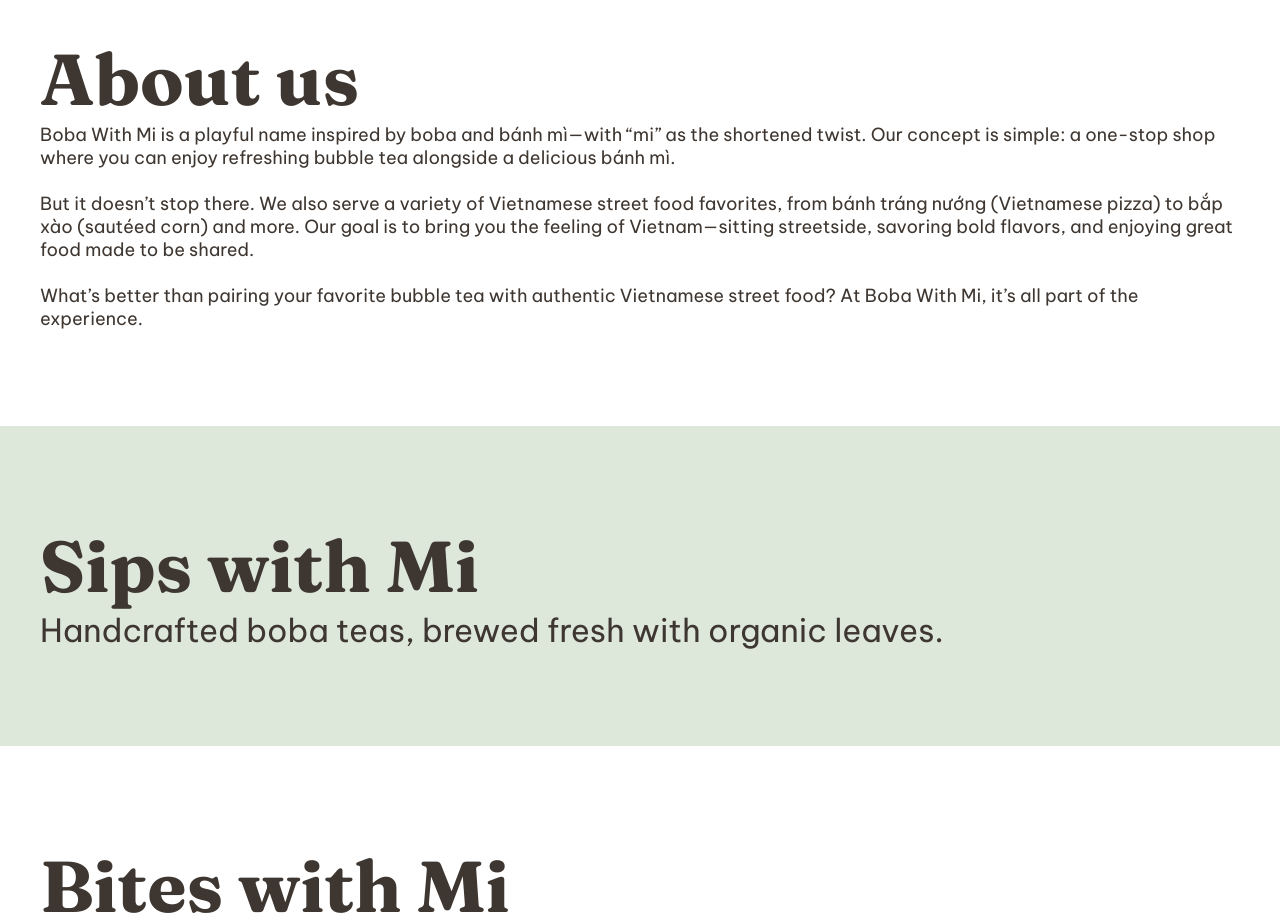
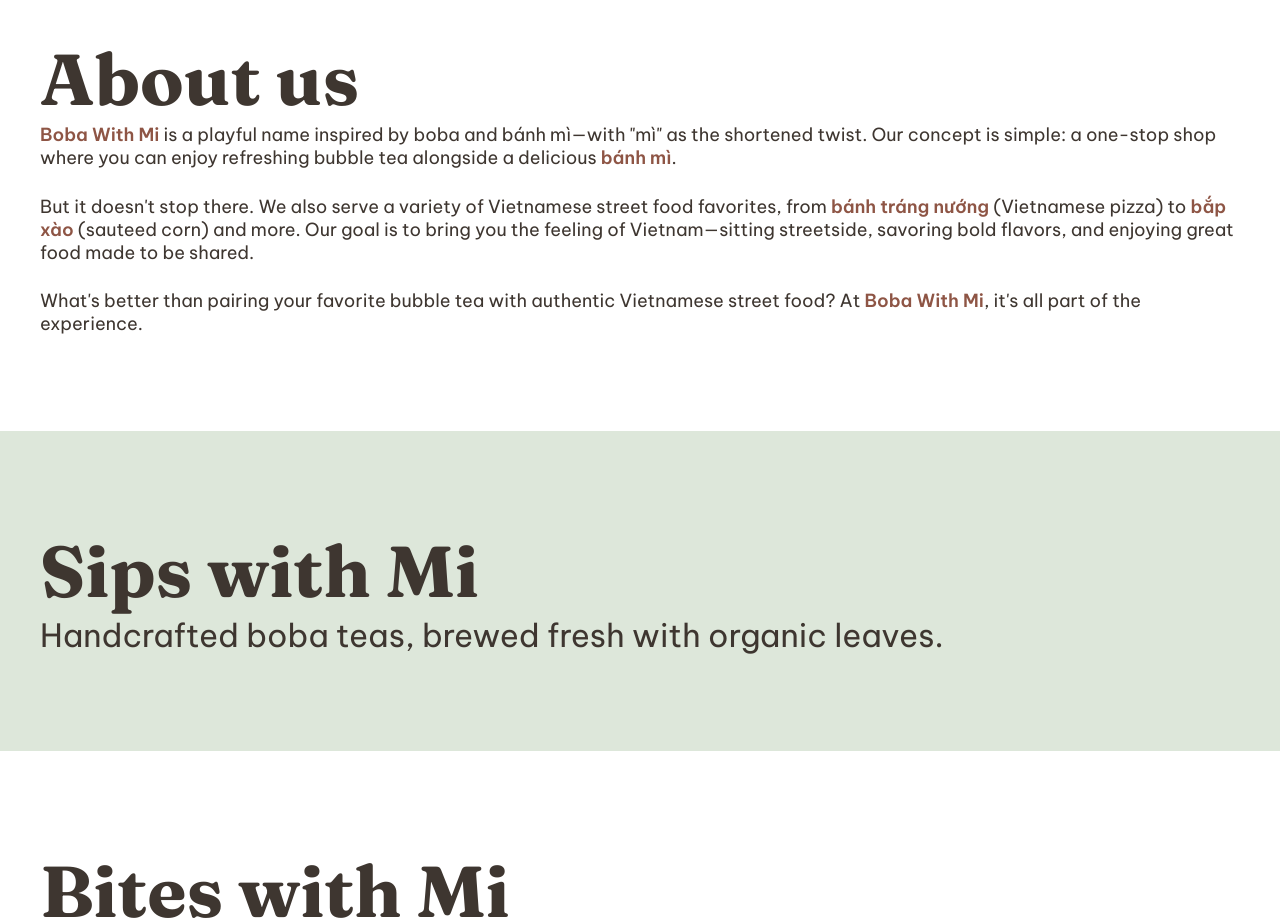
Before and after one commit to namos2502/BobaWithMi, a website: page index.html in a window 1280 px wide. Shown: the part 900-1823 px from the top of the page. Drawn offline with Linux system fonts and the light colour scheme; a web font is replaced by a local one.

Commit message:
small update of the contents

```diff
--- a/index.html
+++ b/index.html
@@ -205,16 +205,28 @@
       <div class="section-content">
         <h1 class="title">About us</h1>
         <p class="body-text">
-          Boba With Mi is a playful name inspired by boba and bánh mì—with “mi”
-          as the shortened twist. Our concept is simple: a one-stop shop where
-          you can enjoy refreshing bubble tea alongside a delicious bánh mì.
-          <br /><br />But it doesn’t stop there. We also serve a variety of
-          Vietnamese street food favorites, from bánh tráng nướng (Vietnamese
-          pizza) to bắp xào (sautéed corn) and more. Our goal is to bring you
-          the feeling of Vietnam—sitting streetside, savoring bold flavors, and
-          enjoying great food made to be shared. <br /><br />What’s better than
-          pairing your favorite bubble tea with authentic Vietnamese street
-          food? At Boba With Mi, it’s all part of the experience.
+          <span class="highlight-text">Boba With Mi</span> is a playful name
+          inspired by boba and bánh mì—with "mì" as the shortened twist. Our
+          concept is simple: a one-stop shop where you can enjoy refreshing
+          bubble tea alongside a delicious
+          <span class="highlight-text">bánh mì</span>.
+        </p>
+        <br />
+        <p class="body-text">
+          But it doesn't stop there. We also serve a variety of Vietnamese
+          street food favorites, from
+          <span class="highlight-text">bánh tráng nướng</span> (Vietnamese
+          pizza) to <span class="highlight-text">bắp xào</span> (sauteed corn)
+          and more. Our goal is to bring you the feeling of Vietnam—sitting
+          streetside, savoring bold flavors, and enjoying great food made to be
+          shared.
+        </p>
+        <br />
+        <p class="body-text">
+          What's better than pairing your favorite bubble tea with authentic
+          Vietnamese street food? At
+          <span class="highlight-text">Boba With Mi</span>, it's all part of the
+          experience.
         </p>
       </div>
     </section>
```
Also changed, not shown: styles.css (+6 -6 lines).
